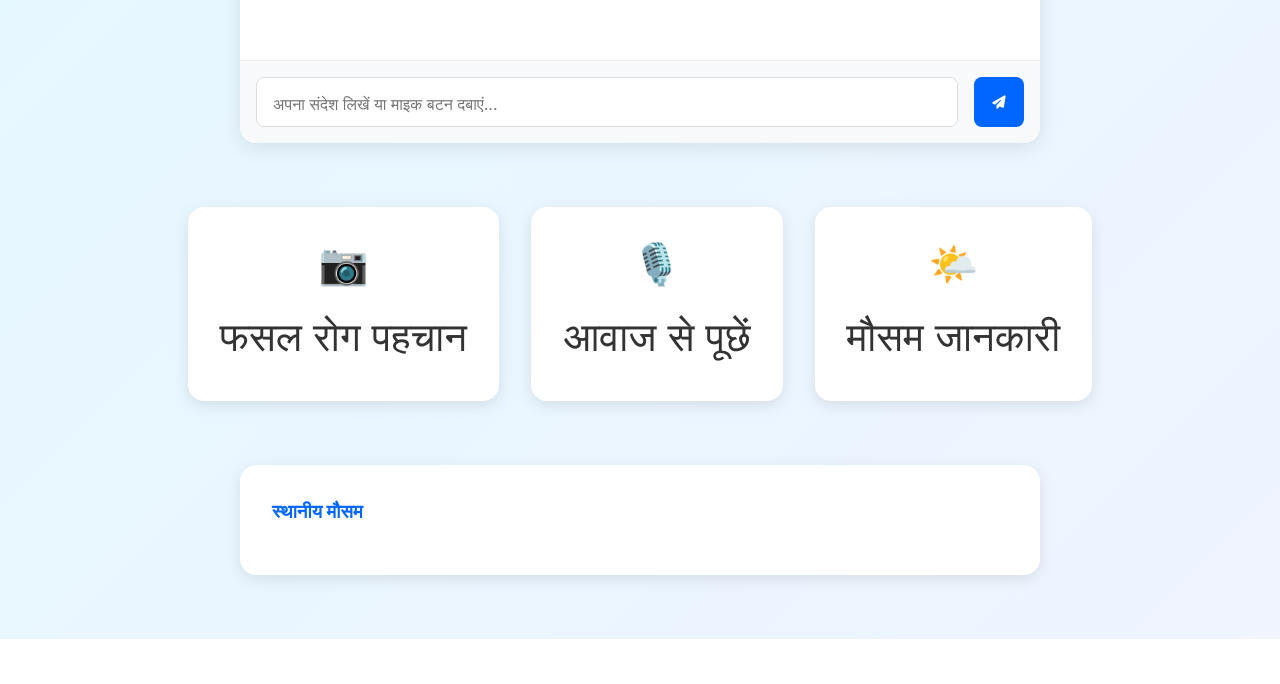
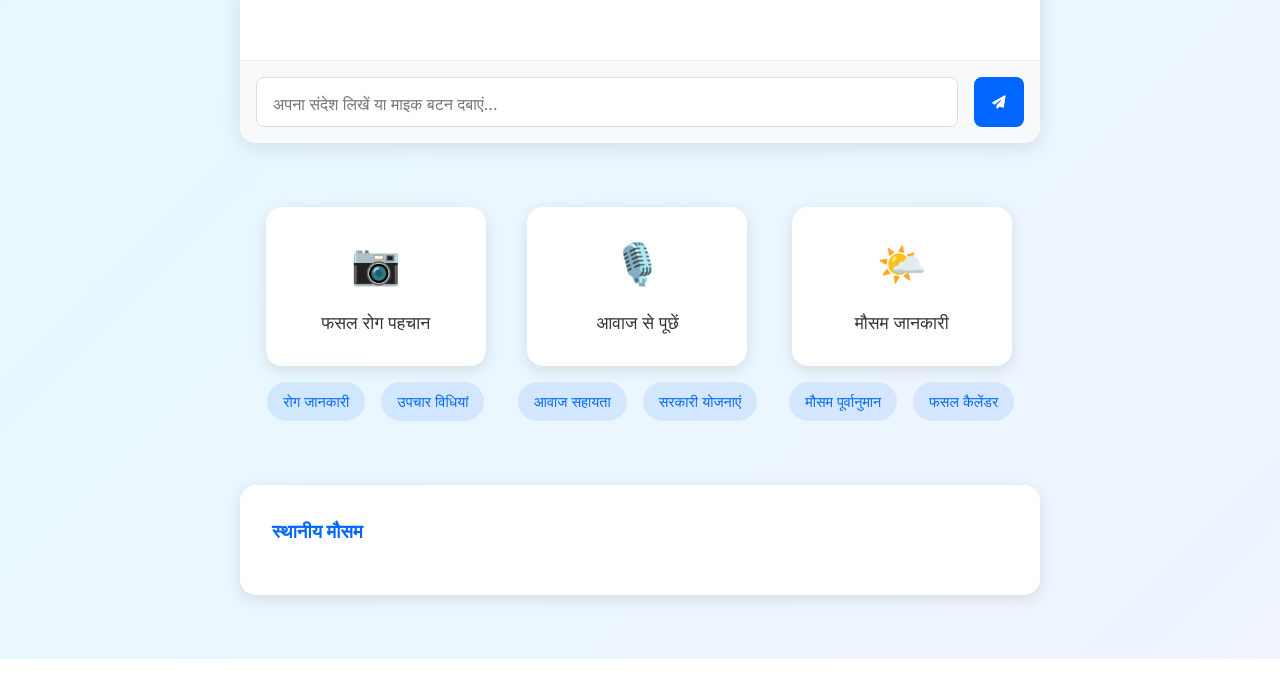
Before and after one commit to sheevu/sud-AI-sathi, a plain HTML site: page index.html in a window 1280 px wide. Shown: the part 1243-1927 px from the top of the page. Drawn offline with Linux system fonts and the light colour scheme.

Commit message:
Added government schemes links to footer and action buttons

```diff
--- a/index.html
+++ b/index.html
@@ -77,18 +77,36 @@
 
     <!-- Action Buttons -->
     <section class="action-buttons">
+        <div class="action-btn-container">
             <button class="action-btn" id="uploadImage">
                 <span class="action-icon">📷</span>
                 <span class="action-text">फसल रोग पहचान</span>
             </button>
+            <div class="button-links">
+                <a href="#" class="btn-link">रोग जानकारी</a>
+                <a href="#" class="btn-link">उपचार विधियां</a>
+            </div>
+        </div>
+        <div class="action-btn-container">
             <button class="action-btn" id="talkToAI">
                 <span class="action-icon">🎙️</span>
                 <span class="action-text">आवाज से पूछें</span>
             </button>
+            <div class="button-links">
+                <a href="#" class="btn-link">आवाज सहायता</a>
+                <a href="https://services.india.gov.in/service/detail/major-schemes-for-farmers" class="btn-link" target="_blank">सरकारी योजनाएं</a>
+            </div>
+        </div>
+        <div class="action-btn-container">
             <button class="action-btn" id="weatherInfo">
                 <span class="action-icon">🌤️</span>
                 <span class="action-text">मौसम जानकारी</span>
             </button>
+            <div class="button-links">
+                <a href="#" class="btn-link">मौसम पूर्वानुमान</a>
+                <a href="#" class="btn-link">फसल कैलेंडर</a>
+            </div>
+        </div>
     </section>
 
     <!-- Weather Widget -->
@@ -107,6 +125,7 @@
         <div class="footer-section links">
             <a href="#" class="footer-link">हमारे बारे में</a>
             <a href="#" class="footer-link">सुविधाएं</a>
+            <a href="https://services.india.gov.in/service/detail/major-schemes-for-farmers" class="footer-link" target="_blank">सरकारी योजनाएं</a>
             <a href="#" class="footer-link">संपर्क करें</a>
         </div>
         <div class="footer-section social">
--- a/styles.css
+++ b/styles.css
@@ -213,6 +213,13 @@ header {
     margin: 0 auto;
 }
 
+.action-btn-container {
+    display: flex;
+    flex-direction: column;
+    align-items: center;
+    gap: 1rem;
+}
+
 .action-btn {
     display: flex;
     flex-direction: column;
@@ -228,14 +235,32 @@ header {
     gap: 1rem;
 }
 
-.action-btn span {
-    font-size: 2.5rem;
-    margin-bottom: 0.5rem;
-}
-
 .action-btn:hover {
     transform: translateY(-5px);
     box-shadow: 0 8px 25px var(--shadow-color);
+}
+
+.button-links {
+    display: flex;
+    gap: 1rem;
+    flex-wrap: wrap;
+    justify-content: center;
+}
+
+.btn-link {
+    color: var(--primary-color);
+    text-decoration: none;
+    font-size: 0.9rem;
+    padding: 0.5rem 1rem;
+    border-radius: 20px;
+    background: rgba(0, 102, 255, 0.1);
+    transition: all 0.3s ease;
+}
+
+.btn-link:hover {
+    background: var(--primary-color);
+    color: white;
+    transform: translateY(-2px);
 }
 
 /* Weather Widget */
@@ -333,6 +358,17 @@ footer {
 
     .chat-container {
         margin: 1rem;
+    }
+
+    .button-links {
+        width: 100%;
+        justify-content: space-around;
+        margin-bottom: 1.5rem;
+    }
+
+    .btn-link {
+        font-size: 0.85rem;
+        padding: 0.4rem 0.8rem;
     }
 }
 
```
Lines whose indentation alone changed are shown as unchanged.
